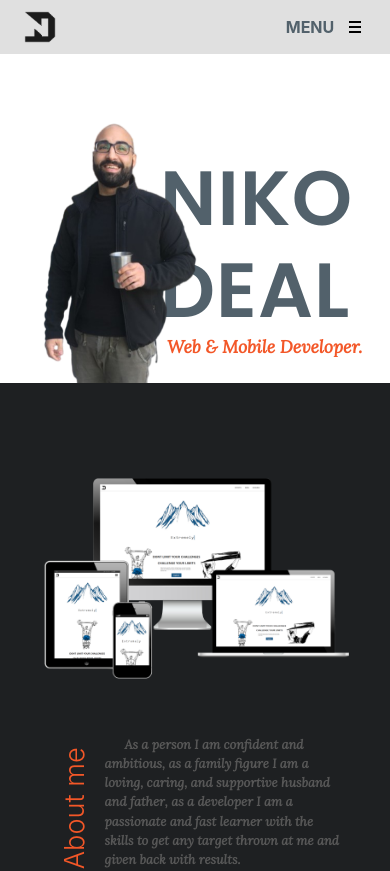
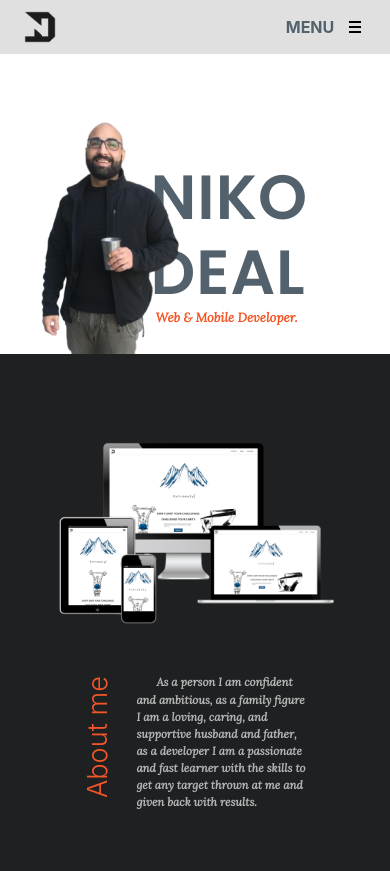
Before and after one commit to nikodeal/portfolio, a React (Create React App) app: page / in a window 390 px wide. Shown: the top 871 px of the page. Built offline with nearby package versions, Linux system fonts and the light colour scheme.

Commit message:
bug fixes

```diff
--- a/src/routes/homepage/About.css
+++ b/src/routes/homepage/About.css
@@ -17,27 +17,28 @@
 .about-div {
   display: flex;
   flex-direction: row;
+  flex-wrap: nowrap;
   justify-content: center;
   align-items: center;
   width: 30rem;
   margin-left: -60px;
 }
 .about-me-title {
-  margin-right: -40px;
+
   color: #f35728;
-  height: 2rem;
-  width: 100%;
+ width: 100%;
+
   font-weight: 300;
   font-size: 3.5rem;
   transform: rotate(270deg);
 }
 .about-me-subtitle {
   width: 35rem;
-
-  color: #575757;
+margin-left: -60px;
+  color: #b4b4b4;
   font-family: "Lora", serif;
-  font-size: 1.2rem;
-  font-weight: 700;
+  font-size: 1rem;
+  font-weight: 600;
   text-indent: 20px;
 }
 @media (max-width: 700px) {
@@ -45,31 +46,29 @@
     margin: -12px auto 0px;
   }
   .about-me-screens {
-    width: 20rem;
+    width: 18rem;
   }
   .about-div {
     display: flex;
     flex-direction: row;
+    flex-wrap: nowrap;
     justify-content: center;
     align-items: center;
-    width: 20rem;
-    margin-left: -30px;
+    width: 18rem;
+    margin-left: -60px;
   }
   .about-me-title {
-    margin-right: -50px;
+    margin: -60px -40px 0 0px;
 
-    height: 4rem;
+
     width: 100%;
     font-weight: 300;
     font-size: 1.7rem;
     transform: rotate(270deg);
   }
   .about-me-subtitle {
-    width: 35rem;
-
-    color: #575757;
-    font-family: "Lora", serif;
-    font-size: 0.8rem;
-    text-indent: 20px;
+    width: 20rem;
+    font-size: 0.71rem;
+    margin-left: 0px;
   }
 }
--- a/src/routes/homepage/About.js
+++ b/src/routes/homepage/About.js
@@ -17,7 +17,7 @@ const About = () => {
         data-aos='fade-up'
       />
       <div className="about-div" data-aos='fade-up'>
-        <p className="about-me-title">About me</p>
+        <span className="about-me-title">About me</span>
         <p className="about-me-subtitle">
           As a person I am confident and ambitious, as a family figure I am a
           loving, caring, and supportive husband and father, as a developer I am
--- a/src/routes/homepage/Hero.css
+++ b/src/routes/homepage/Hero.css
@@ -61,24 +61,66 @@
     border-color: #2d2d2d;
   }
 }
-@media (max-width: 700px) {
+@media screen and (min-width: 320px)and (max-width: 374px) {
   .my-img {
     margin: 3rem 0px 0px 20px;
-    max-width: 50%;
+    max-width: 45%;
   }
 
   .typewriter {
-    margin: 5.5rem 0px 0px -55px;
+    margin: 4.7rem 0px 0px -40px;
     width: 15rem;
   }
   .type-h1 {
-    font-size: 4.8rem;
+    font-size: 3.9rem;
     animation: none;
   }
   .floating-text {
-    /* margin: -20px 0px 20px -10px; */
-    text-indent: 0px;
-    width: 13.5rem;
-    font-size: 1.1rem;
+    margin: 0px 0px 20px 0px;
+    text-indent: 5px;
+    width: 10rem;
+    font-size: .8rem;
   }
 }
+@media screen and (min-width: 375px)and (max-width: 413px) {
+  .my-img {
+    margin: 3rem 0px 0px 20px;
+    max-width: 45%;
+  }
+
+  .typewriter {
+    margin: 6rem 0px 0px -45px;
+    width: 15rem;
+  }
+  .type-h1 {
+    font-size: 3.9rem;
+    animation: none;
+  }
+  .floating-text {
+    margin: 0px 0px 20px 0px;
+    text-indent: 5px;
+    width: 10rem;
+    font-size: .8rem;
+  }
+}
+@media screen and (min-width: 414px)and (max-width: 700px) {
+  .my-img {
+    margin: 3rem 0px 0px 20px;
+    max-width: 45%;
+  }
+
+  .typewriter {
+    margin: 6.5rem 0px 0px -45px;
+    width: 15rem;
+  }
+  .type-h1 {
+    font-size: 3.9rem;
+    animation: none;
+  }
+  .floating-text {
+    margin: 0px 0px 20px 0px;
+    text-indent: 5px;
+    width: 10rem;
+    font-size: .8rem;
+  }
+}
--- a/src/routes/homepage/SingleProject.css
+++ b/src/routes/homepage/SingleProject.css
@@ -24,7 +24,7 @@
   font-family: "Lora", serif;
   font-size: 1.3rem;
   font-weight: 700;
-  color: #575757;
+  color: #b4b4b4;
 }
 .single-project-feature-title-button{
   margin: 10px auto;
@@ -64,6 +64,13 @@
   .single-project-feature-img-gif-div{
     margin-left: -2rem;
   }
-
+  .single-project-feature-subtitle {
+    width: 18rem;
+    text-align: center;
+    font-family: "Lora", serif;
+    font-size: .9rem;
+    font-weight: 700;
+    color: #b4b4b4;
+  }
 
 }
--- a/src/routes/projects/ProjectItem.css
+++ b/src/routes/projects/ProjectItem.css
@@ -31,7 +31,7 @@
 .project-item-feature-description {
   width: 20rem;
 
-  margin: 40px 0px;
+  margin: 20px 0px 40px;
   font-size: 1.1rem;
   font-weight: 900;
   color: lightgray;
@@ -57,19 +57,39 @@
 }
 @media (max-width: 700px) {
   .project-item-feature {
+    border-radius: 0px 100px 0px 100px;
     width: 20rem;
   }
   .project-item-feature-title {
-    font-size: 1.2rem;
+    margin-top: 2.5rem;
+    font-size: 1rem;
   }
   .project-item-feature-subtitle {
-    font-size: 0.9rem;
+    font-size: 0.7rem;
   }
   .project-item-feature-description {
     width: 10rem;
 
-    font-size: 0.8rem;
+    font-size: 0.7rem;
     font-weight: 600;
     color: lightgray;
   }
+  .project-item-feature-img-gif-div {
+    flex: 4;
+    margin-left: auto;
+  }
+  .project-item-phone-image {
+    position: relative;
+    height: 11rem;
+    width: 6.5rem;
+  }
+  .project-item-gif {
+    margin-top: 9px;
+    position: relative;
+    margin-left: -92.999px;
+    width: 5.08rem;
+    height: 9.2rem;
+    border-radius: 0px 0px 5px 5px;
+  }
+
 }
```
Also changed, not shown: 1 other file (tests, documents, lock files or other folders).
